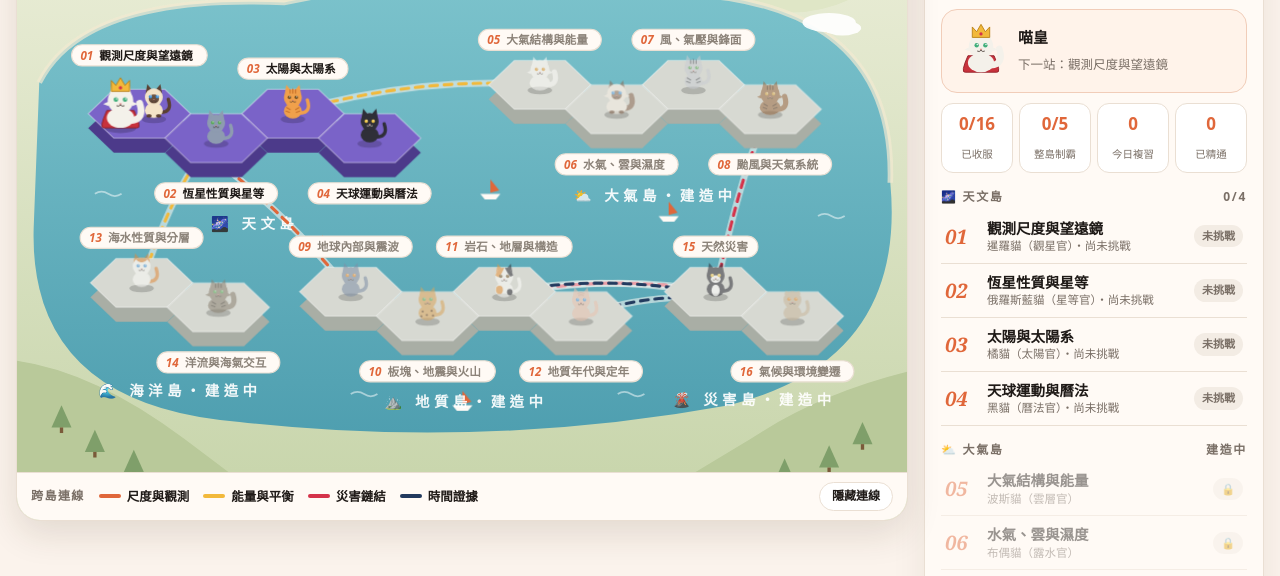
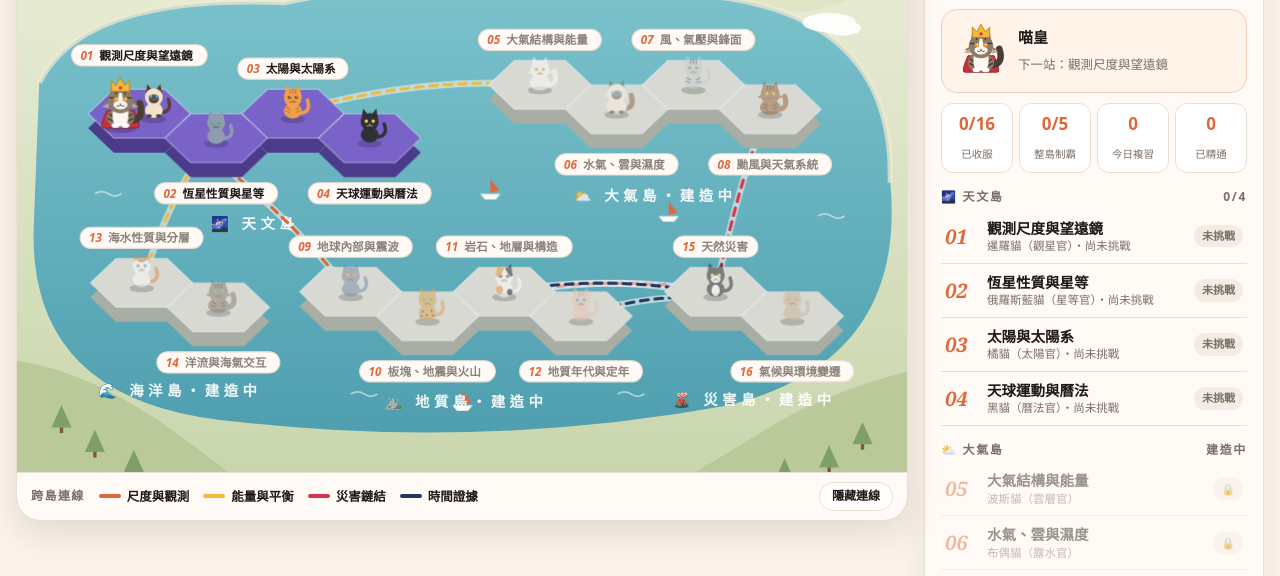
Before and after one commit to Eric0614/geo-islands, a plain HTML site: page index.html in a window 1280 px wide. Shown: the part 220-796 px from the top of the page. Drawn offline with Linux system fonts and the light colour scheme.

Commit message:
喵皇改為長毛棕灰虎斑、白胸白襪造型

```diff
--- a/index.html
+++ b/index.html
@@ -252,7 +252,8 @@ const CATS={
  "ENV-01":{breed:"賓士貓",title:"防災官",fur:"#2f2f38",eye:"#f2c744",pat:"tuxedo"},
  "ENV-02":{breed:"蘇格蘭摺耳貓",title:"氣候官",fur:"#c9b79c",eye:"#e08a2d",fold:true}
 };
-const EMPEROR={breed:"金吉拉",title:"喵皇",fur:"#f4f1ea",dark:"#bdb6a8",eye:"#3fae7a",fluffy:true,crown:true};
+/* 喵皇：依 Owner 提供的照片配色繪製，長毛棕灰虎斑、白胸白襪、白口鼻、琥珀色眼睛 */
+const EMPEROR={breed:"喵皇",title:"喵皇",fur:"#8d7c69",dark:"#4a3e34",eye:"#e39a2d",pat:"royal",fluffy:true,crown:true};
 /* 島嶼在場景中的位置與配色（六角形地塊中心座標） */
 const TILE_POS={"AST-01":[110,178],"AST-02":[179,200],"AST-03":[248,178],"AST-04":[317,200],"ATM-01":[470,152],"ATM-02":[539,174],"ATM-03":[608,152],"ATM-04":[677,174],"GEO-01":[300,338],"GEO-02":[369,360],"GEO-03":[438,338],"GEO-04":[507,360],"OCN-01":[112,330],"OCN-02":[181,352],"ENV-01":[628,338],"ENV-02":[697,360]};
 /* 跨島連線：陪跑計畫第 3 回合的四組跨單元整合主題，只做圖示，不影響闖關 */
@@ -328,8 +329,9 @@ function catParts(c){
   const line=(f==="#2f2f38")?"#f6efe4":"#3b2f2a";
   let s="";
   if(c.crown) s+=`<path d="M-15,-17 Q-24,3 -18,2 L18,2 Q24,3 15,-17 Z" fill="#c8323c" stroke="#8f1f28" stroke-width="1"/>`;
-  s+=`<path d="M11,-6 Q27,-7 21,-25" fill="none" stroke="${pt||c.pat==="van"?d:f}" stroke-width="${c.fluffy?7.5:5}" stroke-linecap="round"/>`;
+  s+=`<path d="M11,-6 Q27,-7 21,-25" fill="none" stroke="${pt||c.pat==="van"||c.pat==="royal"?d:f}" stroke-width="${c.fluffy?7.5:5}" stroke-linecap="round"/>`;
   s+=`<ellipse cx="0" cy="-9" rx="${c.fluffy?15:13}" ry="11" fill="${f}"/>`;
+  if(c.pat==="royal") s+=`<path d="M-12,-13 l4,3 M-13,-8 l4,2 M12,-13 l-4,3 M13,-8 l-4,2" stroke="${d}" stroke-width="1.8" stroke-linecap="round"/><path d="M-8,-18 Q0,-13 8,-18 Q10.5,-6 5,0 L-5,0 Q-10.5,-6 -8,-18 Z" fill="#fbf7f0"/><ellipse cx="-5.5" cy="-.6" rx="4.2" ry="2.6" fill="#fff"/><ellipse cx="5.5" cy="-.6" rx="4.2" ry="2.6" fill="#fff"/>`;
   if(pt) s+=`<ellipse cx="-7" cy="-1" rx="4" ry="2.4" fill="${d}"/><ellipse cx="7" cy="-1" rx="4" ry="2.4" fill="${d}"/>`;
   if(c.pat==="tuxedo") s+=`<ellipse cx="0" cy="-7" rx="6" ry="8.5" fill="#fff"/>`;
   if(c.pat==="spots") s+=[[-7,-11],[-1,-6],[6,-12],[8,-5],[-9,-4]].map(p=>`<circle cx="${p[0]}" cy="${p[1]}" r="1.6" fill="${d}"/>`).join("");
@@ -340,6 +342,7 @@ function catParts(c){
   s+=`<path d="${ear}" fill="${c.pat==="calico"?"#e9963f":earFill}"/><path d="${ear}" fill="${c.pat==="calico"?d:earFill}" transform="scale(-1,1)"/>`;
   if(c.fluffy) s+=`<path d="M-13,-27 l-6,3 l6,2 Z M13,-27 l6,3 l-6,2 Z" fill="${f}"/>`;
   s+=`<circle cx="0" cy="-28" r="${c.fluffy?14:13}" fill="${f}"/>`;
+  if(c.pat==="royal") s+=`<path d="M-13,-25 l-7,4 l7,1.5 Z M13,-25 l7,4 l-7,1.5 Z" fill="#b9ab98"/><path d="M-5,-40 v4.5 M0,-41 v5 M5,-40 v4.5 M-12,-31 h4 M12,-31 h-4" stroke="${d}" stroke-width="1.6" stroke-linecap="round"/><path d="M-1.6,-36 Q0,-38 1.6,-36 L3,-28 Q8.5,-26 7.5,-22 Q4,-17.8 0,-18.3 Q-4,-17.8 -7.5,-22 Q-8.5,-26 -3,-28 Z" fill="#fbf7f0"/><path d="M-9.5,-44.5 l2.3,5.5 M9.5,-44.5 l-2.3,5.5" stroke="#f1e9dc" stroke-width="1.6" stroke-linecap="round"/>`;
   if(pt) s+=`<ellipse cx="0" cy="-25.5" rx="7.5" ry="6.5" fill="${d}" opacity=".9"/>`;
   if(c.pat==="calico") s+=`<path d="M-13,-30 Q-9,-42 0,-41 Q-3,-33 -8,-27 Z" fill="#e9963f"/><path d="M13,-30 Q9,-42 1,-41 Q4,-34 9,-28 Z" fill="${d}"/>`;
   if(c.pat==="van") s+=`<path d="M-8,-38 Q0,-44 8,-38 Q4,-33 0,-34 Q-4,-33 -8,-38 Z" fill="${d}"/>`;
```
